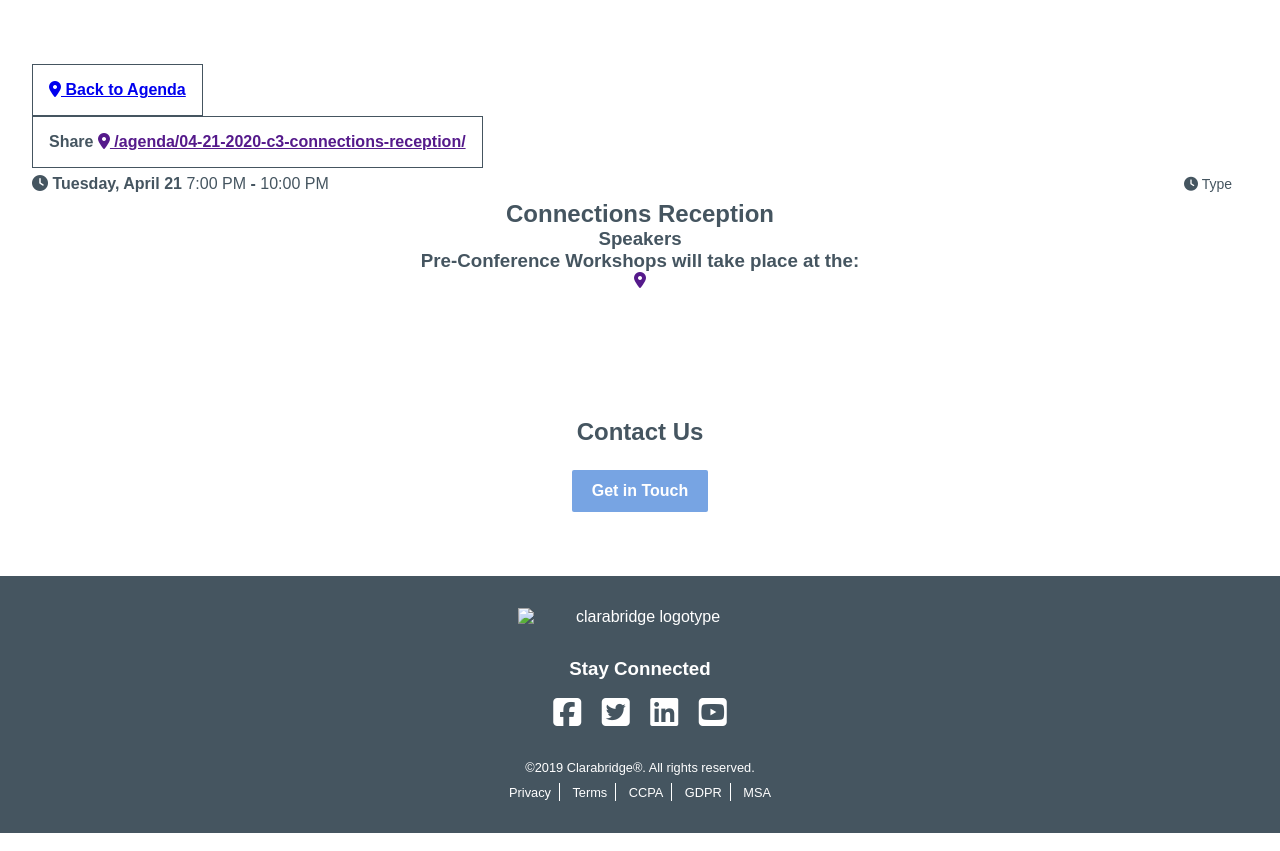
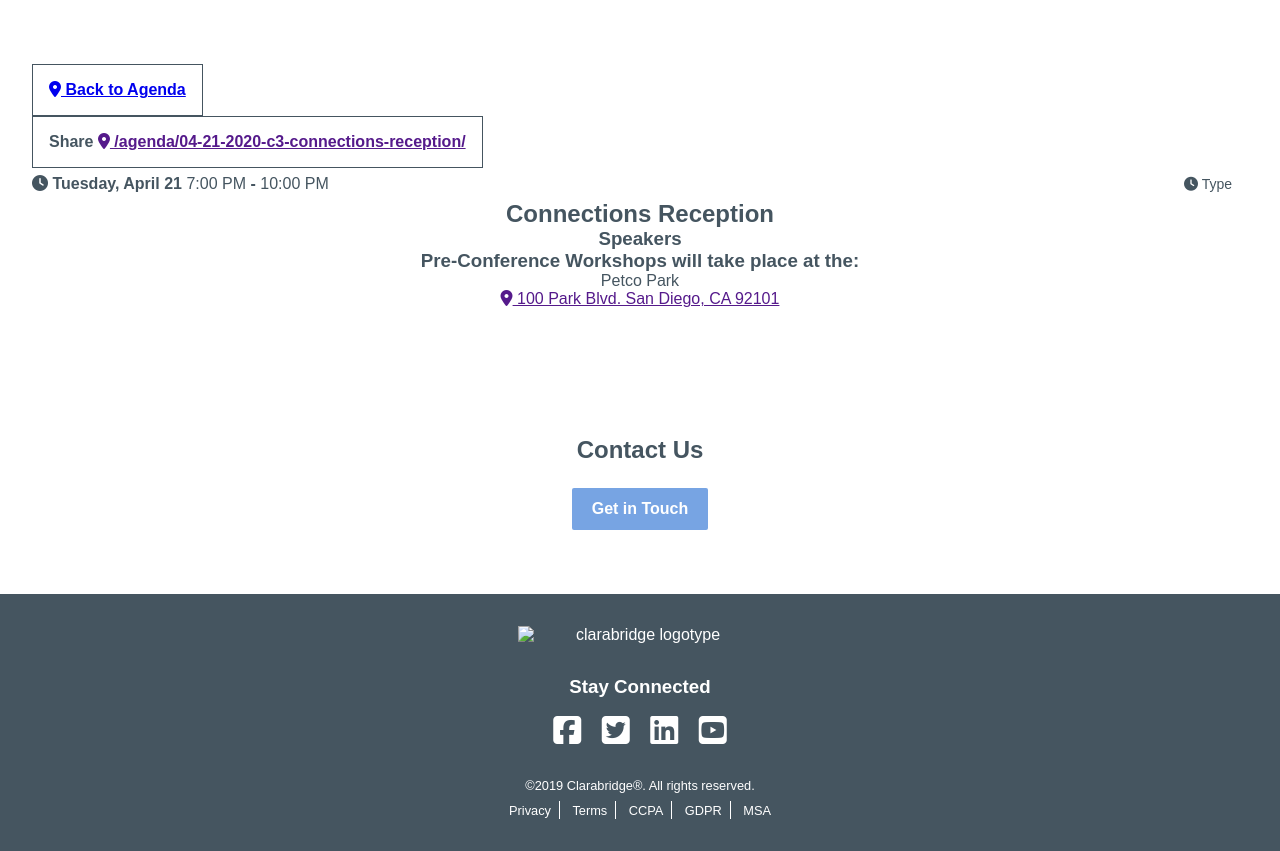
Before and after one commit to marcusrelacion/c3-marketing-site, a Jekyll site: the page built from _agenda/04-21-2020-c3-connections-reception.md, in a window 1280 px wide and 1127 px high. Shown: the part 276-1127 px from the top of the window. Built offline with Jekyll 4.4.1, drawn with Linux system fonts in a browser that asks for light colours; nearby versions of some CDN libraries; some web fonts are replaced.

Commit message:
Updated 04 21 2020 C3 Connections Reception

```diff
--- a/_agenda/04-21-2020-c3-connections-reception.md
+++ b/_agenda/04-21-2020-c3-connections-reception.md
@@ -6,6 +6,9 @@ event:
   date: 2020-04-21 19:00:00 -04:00
   start-time: 7:00 PM
   end-time: 10:00 PM
+venue:
+  name: 'Petco Park '
+  address: 100 Park Blvd. San Diego, CA 92101
 filter-date:
   is-day-3: true
 filter-time:
```
